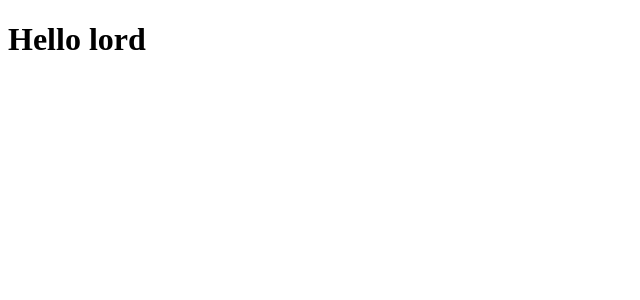
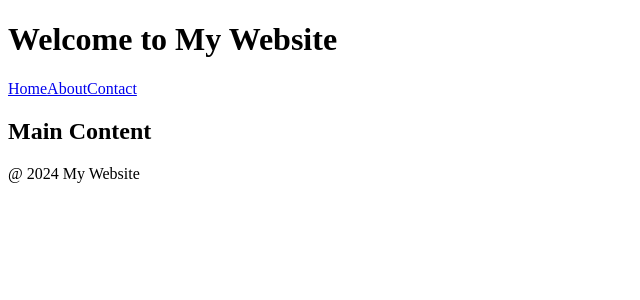
Before and after one commit to XeinQt/masters-react, a React (Vite) app: page / in a window 1280 px wide. Shown: the top 300 px of the page, without its empty margins (0-640 px from the left). Built offline with nearby package versions, Linux system fonts and the light colour scheme.

Commit message:
making a header main and footer in react

```diff
--- a/src/App.jsx
+++ b/src/App.jsx
@@ -1,10 +1,15 @@
 import React from "react";
 import Greeting from "./components/Greeting";
+import Header from "./components/Header";
+import MainContent from "./components/MainContent";
+import Footer from "./components/Footer";
 
 const App = () => {
   return (
     <div>
-      <Greeting />
+      <Header />
+      <MainContent />
+      <Footer />
     </div>
   );
 };
--- /dev/null
+++ b/src/components/Footer.jsx
@@ -0,0 +1,11 @@
+import React from "react";
+
+const Footer = () => {
+  return (
+    <div>
+      <p>@ 2024 My Website</p>
+    </div>
+  );
+};
+
+export default Footer;
--- /dev/null
+++ b/src/components/Header.jsx
@@ -0,0 +1,16 @@
+import React from "react";
+
+const Header = () => {
+  return (
+    <div>
+      <h1>Welcome to My Website</h1>
+      <nav>
+        <a href="#home">Home</a>
+        <a href="#about">About</a>
+        <a href="#contact">Contact</a>
+      </nav>
+    </div>
+  );
+};
+
+export default Header;
--- /dev/null
+++ b/src/components/MainContent.jsx
@@ -0,0 +1,11 @@
+import React from "react";
+
+const MainContent = () => {
+  return (
+    <div>
+      <h2>Main Content</h2>
+    </div>
+  );
+};
+
+export default MainContent;
```
